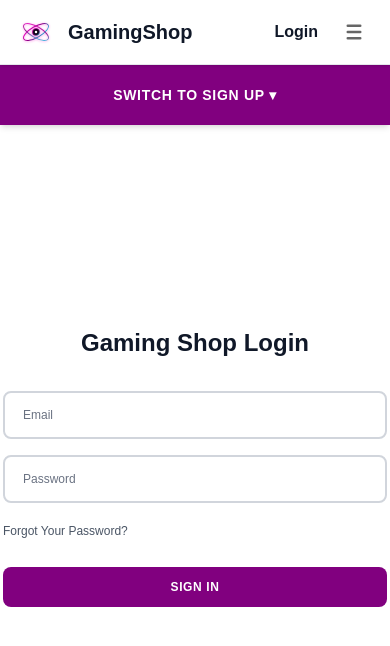
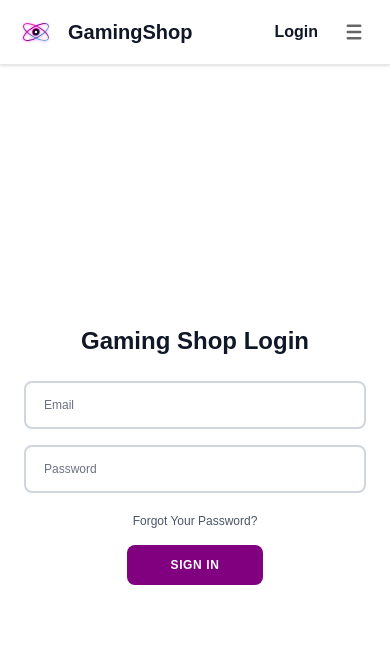
Before and after one commit to Parvez4560/gamingshop, a Next.js app: page /login in a window 390 px wide. Shown: the top 646 px of the page. Built offline with nearby package versions, Linux system fonts and the light colour scheme.

Commit message:
Update website

```diff
--- a/app/login/page.tsx
+++ b/app/login/page.tsx
@@ -3,152 +3,192 @@
 import { useState } from 'react';
 import FloatingInput from '@/components/FloatingInput';
 import Header from "@/components/layout/Header/Header";
+
 export default function LoginPage() {
   const [isActive, setIsActive] = useState(false);
 
   return (
     <>
-      {/* হেডার সবার উপরে ফিক্সড */}
+      {/* হেডার সবার উপরে ফিক্সড (z-50 বা তার বেশি) */}
       <Header />
 
-      {/* ========================================================= */}
-      {/* 1. মোবাইল লেআউট (শুধুমাত্র মোবাইলের জন্য: block md:hidden) */}
-      {/* ========================================================= */}
-      <div className="block md:hidden w-full relative min-h-[calc(100vh-4rem)] bg-white">
+      {/* মূল কন্টেইনার */}
+      <main className="h-[calc(100vh-4rem)] w-full overflow-hidden bg-white relative flex flex-col md:block">
 
-        {/* হেডারের নিচে ফিক্সড টগল বার */}
-        <div className="sticky top-16 z-30 w-full h-[60px] bg-[#81007f] text-white flex items-center justify-center shadow-md">
-          <button
-            type="button"
-            onClick={() => setIsActive(!isActive)}
-            className="w-full h-full text-sm font-semibold uppercase tracking-wider flex items-center justify-center gap-2 cursor-pointer"
-          >
-            {isActive ? (
-              <span>Switch to Sign In ▾</span>
-            ) : (
-              <span>Switch to Sign Up ▾</span>
-            )}
-          </button>
-        </div>
-
-        {/* মোবাইল ফর্ম কন্টেইনার (ওপর থেকে নিচে স্লাইড অ্যানিমেশন) */}
-        <div className="relative w-full bg-white px-6 py-8 overflow-hidden min-h-[calc(100vh-10rem)] flex items-center justify-center">
-
-          {/* Mobile Sign In */}
+        {/* ================= MOBILE & DESKTOP TOGGLE CONTAINER ================= */}
+        {/* z-index কমিয়ে z-2 করা হলো যাতে মেনু (z-50+) ওপেন হলে টগল বাটন মেনুর নিচে ঢাকা থাকে */}
+        <div
+          className={`
+            toggle-container
+            w-full md:w-1/2
+            h-[72px] md:h-full
+            absolute md:absolute
+            top-0 left-0 md:left-1/2
+            z-20
+            overflow-hidden
+            transition-all duration-500 ease-in-out
+            fixed md:absolute
+            top-16 md:top-0
+            ${
+              isActive
+                ? 'md:-translate-x-full md:rounded-r-[50px] md:rounded-l-none'
+                : 'md:rounded-l-[50px] md:rounded-r-none'
+            }
+          `}
+        >
+          {/* ================= DESKTOP TOGGLE ================= */}
           <div
             className={`
-              w-full max-w-sm bg-white transition-all duration-500 ease-in-out absolute
-              ${
-                isActive
-                  ? 'translate-y-full opacity-0 pointer-events-none'
-                  : 'translate-y-0 opacity-100 pointer-events-auto'
-              }
+              toggle
+              bg-[#81007f]
+              text-white
+              h-full
+              relative
+              -left-full
+              w-[200%]
+              transition-all duration-500 ease-in-out
+              hidden md:block
+
+              ${isActive ? 'translate-x-1/2' : 'translate-x-0'}
             `}
           >
-            <form className="flex items-center justify-center flex-col text-center w-full py-4">
-              <h1 className="text-2xl font-bold text-gray-900 mb-6">
-                Gaming Shop Login
+            {/* DESKTOP LEFT */}
+            <div
+              className={`
+                toggle-panel
+                toggle-left
+                absolute
+                w-1/2
+                h-full
+                flex items-center justify-center flex-col
+                px-8
+                text-center
+                top-0
+                transition-all duration-500 ease-in-out
+
+                ${
+                  isActive
+                    ? 'translate-x-0'
+                    : '-translate-x-[200%]'
+                }
+              `}
+            >
+              <h1 className="text-2xl font-bold mb-2">
+                Welcome Back!
               </h1>
-
-              <FloatingInput type="email" id="mob-signin-email" label="Email" />
-              <FloatingInput type="password" id="mob-signin-password" label="Password" />
-
-              <a
-                href="#"
-                className="text-gray-600 text-xs my-3 hover:text-[#81007f] self-start"
-              >
-                Forgot Your Password?
-              </a>
-
+              <p className="text-xs leading-5 tracking-wide mb-5">
+                To keep connected with us please login with your personal info
+              </p>
               <button
-                type="submit"
-                className="w-full bg-[#81007f] text-white text-xs font-semibold py-3 rounded-lg uppercase tracking-wider mt-4 cursor-pointer hover:bg-[#620060] transition"
+                type="button"
+                onClick={() => setIsActive(false)}
+                className="bg-transparent border border-white text-white text-xs font-semibold py-2.5 px-9 rounded-lg uppercase tracking-wider cursor-pointer hover:bg-white/10 transition"
               >
                 Sign In
               </button>
-            </form>
-          </div>
+            </div>
 
-          {/* Mobile Sign Up */}
-          <div
-            className={`
-              w-full max-w-sm bg-white transition-all duration-500 ease-in-out absolute
-              ${
-                isActive
-                  ? 'translate-y-0 opacity-100 pointer-events-auto'
-                  : '-translate-y-full opacity-0 pointer-events-none'
-              }
-            `}
-          >
-            <form className="flex items-center justify-center flex-col text-center w-full py-4">
-              <h1 className="text-2xl font-bold text-gray-900 mb-6">
-                Create Account
+            {/* DESKTOP RIGHT */}
+            <div
+              className={`
+                toggle-panel
+                toggle-right
+                absolute
+                right-0
+                w-1/2
+                h-full
+                flex items-center justify-center flex-col
+                px-8
+                text-center
+                top-0
+                transition-all duration-500 ease-in-out
+
+                ${
+                  isActive
+                    ? 'translate-x-[200%]'
+                    : 'translate-x-0'
+                }
+              `}
+            >
+              <h1 className="text-2xl font-bold mb-2">
+                Hello, Gamer!
               </h1>
-
-              <FloatingInput type="text" id="mob-signup-name" label="Name" />
-              <FloatingInput type="email" id="mob-signup-email" label="Email" />
-              <FloatingInput type="password" id="mob-signup-password" label="Password" />
-
+              <p className="text-xs leading-5 tracking-wide mb-5">
+                Enter your personal details and start your journey with Gaming Shop
+              </p>
               <button
-                type="submit"
-                className="w-full bg-[#81007f] text-white text-xs font-semibold py-3 rounded-lg uppercase tracking-wider mt-4 cursor-pointer hover:bg-[#620060] transition"
+                type="button"
+                onClick={() => setIsActive(true)}
+                className="bg-transparent border border-white text-white text-xs font-semibold py-2.5 px-9 rounded-lg uppercase tracking-wider cursor-pointer hover:bg-white/10 transition"
               >
                 Sign Up
               </button>
-            </form>
+            </div>
           </div>
 
+          {/* ================= MOBILE TOGGLE ================= */}
+          <div className="bg-[#81007f] text-white h-full flex md:hidden items-center justify-center shadow-md">
+            {isActive ? (
+              <button
+                type="button"
+                onClick={() => setIsActive(false)}
+                className="w-full h-full text-sm font-semibold uppercase tracking-wider"
+              >
+                Sign In
+              </button>
+            ) : (
+              <button
+                type="button"
+                onClick={() => setIsActive(true)}
+                className="w-full h-full text-sm font-semibold uppercase tracking-wider"
+              >
+                Sign Up
+              </button>
+            )}
+          </div>
         </div>
-      </div>
 
 
-      {/* ========================================================= */}
-      {/* 2. ডেস্কটপ লেআউট (শুধুমাত্র বড় স্ক্রিনের জন্য: hidden md:block) */}
-      {/* ========================================================= */}
-      <main
-        className={`hidden md:block relative bg-white overflow-hidden
-        w-full min-h-[calc(100vh-4rem)]
-        transition-all duration-500
-        ${isActive ? 'active' : ''}`}
-      >
+        {/* ================= FORMS CONTAINER ================= */}
         <div
-          className={`relative bg-white overflow-hidden
-          w-full min-h-[calc(100vh-4rem)]
-          transition-all duration-500
-          ${isActive ? 'active' : ''}`}
+          className={`relative bg-white w-full h-full flex-1 overflow-y-auto md:overflow-hidden transition-all duration-500 pt-[72px] md:pt-0 ${
+            isActive ? 'active' : ''
+          }`}
         >
-
-          {/* ================= SIGN UP FORM (Desktop) ================= */}
+          {/* ================= SIGN UP FORM ================= */}
           <div
             className={`
               form-container sign-up
-              absolute top-0 h-full w-1/2 left-0
+              absolute top-0 h-full w-full md:w-1/2 left-0
               transition-all duration-500 ease-in-out
               z-10
 
               ${
                 isActive
                   ? `
-                    translate-x-full
+                    translate-y-0
                     opacity-100
                     pointer-events-auto
+                    md:translate-x-full
                   `
                   : `
-                    translate-x-0
+                    -translate-y-full
                     opacity-0
                     pointer-events-none
+                    md:translate-y-0
+                    md:opacity-0
                   `
               }
             `}
           >
-            <form className="bg-white flex items-center justify-center flex-col px-10 h-full text-center w-full">
+            <form className="bg-white flex items-center justify-center flex-col px-6 md:px-10 h-full py-8 md:py-0 text-center w-full">
               <h1 className="text-2xl font-bold text-gray-900 mb-4">
                 Create Account
               </h1>
 
-              <FloatingInput type="text" id="desk-signup-name" label="Name" />
-              <FloatingInput type="email" id="desk-signup-email" label="Email" />
-              <FloatingInput type="password" id="desk-signup-password" label="Password" />
+              <FloatingInput type="text" id="signup-name" label="Name" />
+              <FloatingInput type="email" id="signup-email" label="Email" />
+              <FloatingInput type="password" id="signup-password" label="Password" />
 
               <button
                 type="submit"
@@ -160,36 +200,39 @@ export default function LoginPage() {
           </div>
 
 
-          {/* ================= SIGN IN FORM (Desktop) ================= */}
+          {/* ================= SIGN IN FORM ================= */}
           <div
             className={`
               form-container sign-in
-              absolute top-0 h-full w-1/2 left-0
+              absolute top-0 h-full w-full md:w-1/2 left-0
               transition-all duration-500 ease-in-out
               z-20
 
               ${
                 isActive
                   ? `
-                    translate-x-full
+                    translate-y-full
                     opacity-0
                     pointer-events-none
+                    md:translate-x-full
+                    md:translate-y-0
                   `
                   : `
-                    translate-x-0
+                    translate-y-0
                     opacity-100
                     pointer-events-auto
+                    md:translate-x-0
                   `
               }
             `}
           >
-            <form className="bg-white flex items-center justify-center flex-col px-10 h-full text-center w-full">
+            <form className="bg-white flex items-center justify-center flex-col px-6 md:px-10 h-full py-8 md:py-0 text-center w-full">
               <h1 className="text-2xl font-bold text-gray-900 mb-4">
                 Gaming Shop Login
               </h1>
 
-              <FloatingInput type="email" id="desk-signin-email" label="Email" />
-              <FloatingInput type="password" id="desk-signin-password" label="Password" />
+              <FloatingInput type="email" id="signin-email" label="Email" />
+              <FloatingInput type="password" id="signin-password" label="Password" />
 
               <a
                 href="#"
@@ -206,102 +249,8 @@ export default function LoginPage() {
               </button>
             </form>
           </div>
+        </div>
 
-
-          {/* ================= TOGGLE CONTAINER (Desktop) ================= */}
-          <div
-            className={`
-              toggle-container
-              absolute
-              top-0
-              left-1/2
-              w-1/2
-              h-full
-              overflow-hidden
-              transition-all duration-500 ease-in-out
-              z-[1000]
-              ${
-                isActive
-                  ? '-translate-x-full rounded-r-[50px] rounded-l-none'
-                  : 'rounded-l-[50px] rounded-r-none'
-              }
-            `}
-          >
-            <div
-              className={`
-                toggle
-                bg-[#81007f]
-                text-white
-                h-full
-                relative
-                -left-full
-                w-[200%]
-                transition-all duration-500 ease-in-out
-                ${isActive ? 'translate-x-1/2' : 'translate-x-0'}
-              `}
-            >
-              {/* DESKTOP LEFT */}
-              <div
-                className={`
-                  toggle-panel
-                  toggle-left
-                  absolute
-                  w-1/2
-                  h-full
-                  flex items-center justify-center flex-col
-                  px-8
-                  text-center
-                  top-0
-                  transition-all duration-500 ease-in-out
-                  ${isActive ? 'translate-x-0' : '-translate-x-[200%]'}
-                `}
-              >
-                <h1 className="text-2xl font-bold mb-2">Welcome Back!</h1>
-                <p className="text-xs leading-5 tracking-wide mb-5">
-                  To keep connected with us please login with your personal info
-                </p>
-                <button
-                  type="button"
-                  onClick={() => setIsActive(false)}
-                  className="bg-transparent border border-white text-white text-xs font-semibold py-2.5 px-9 rounded-lg uppercase tracking-wider cursor-pointer hover:bg-white/10 transition"
-                >
-                  Sign In
-                </button>
-              </div>
-
-              {/* DESKTOP RIGHT */}
-              <div
-                className={`
-                  toggle-panel
-                  toggle-right
-                  absolute
-                  right-0
-                  w-1/2
-                  h-full
-                  flex items-center justify-center flex-col
-                  px-8
-                  text-center
-                  top-0
-                  transition-all duration-500 ease-in-out
-                  ${isActive ? 'translate-x-[200%]' : 'translate-x-0'}
-                `}
-              >
-                <h1 className="text-2xl font-bold mb-2">Hello, Gamer!</h1>
-                <p className="text-xs leading-5 tracking-wide mb-5">
-                  Enter your personal details and start your journey with Gaming Shop
-                </p>
-                <button
-                  type="button"
-                  onClick={() => setIsActive(true)}
-                  className="bg-transparent border border-white text-white text-xs font-semibold py-2.5 px-9 rounded-lg uppercase tracking-wider cursor-pointer hover:bg-white/10 transition"
-                >
-                  Sign Up
-                </button>
-              </div>
-            </div>
-          </div>
-
-        </div>
       </main>
     </>
   );
```
